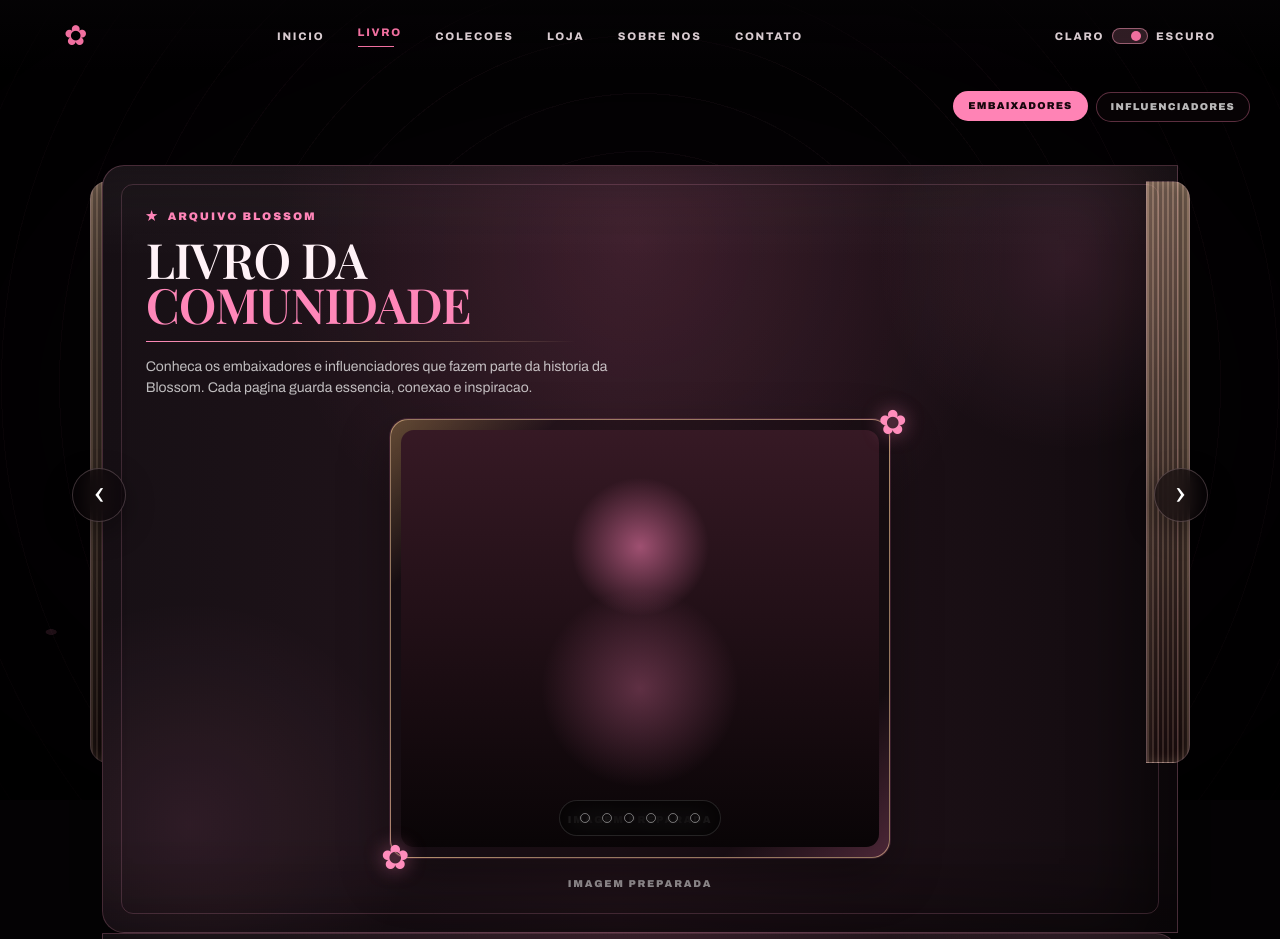
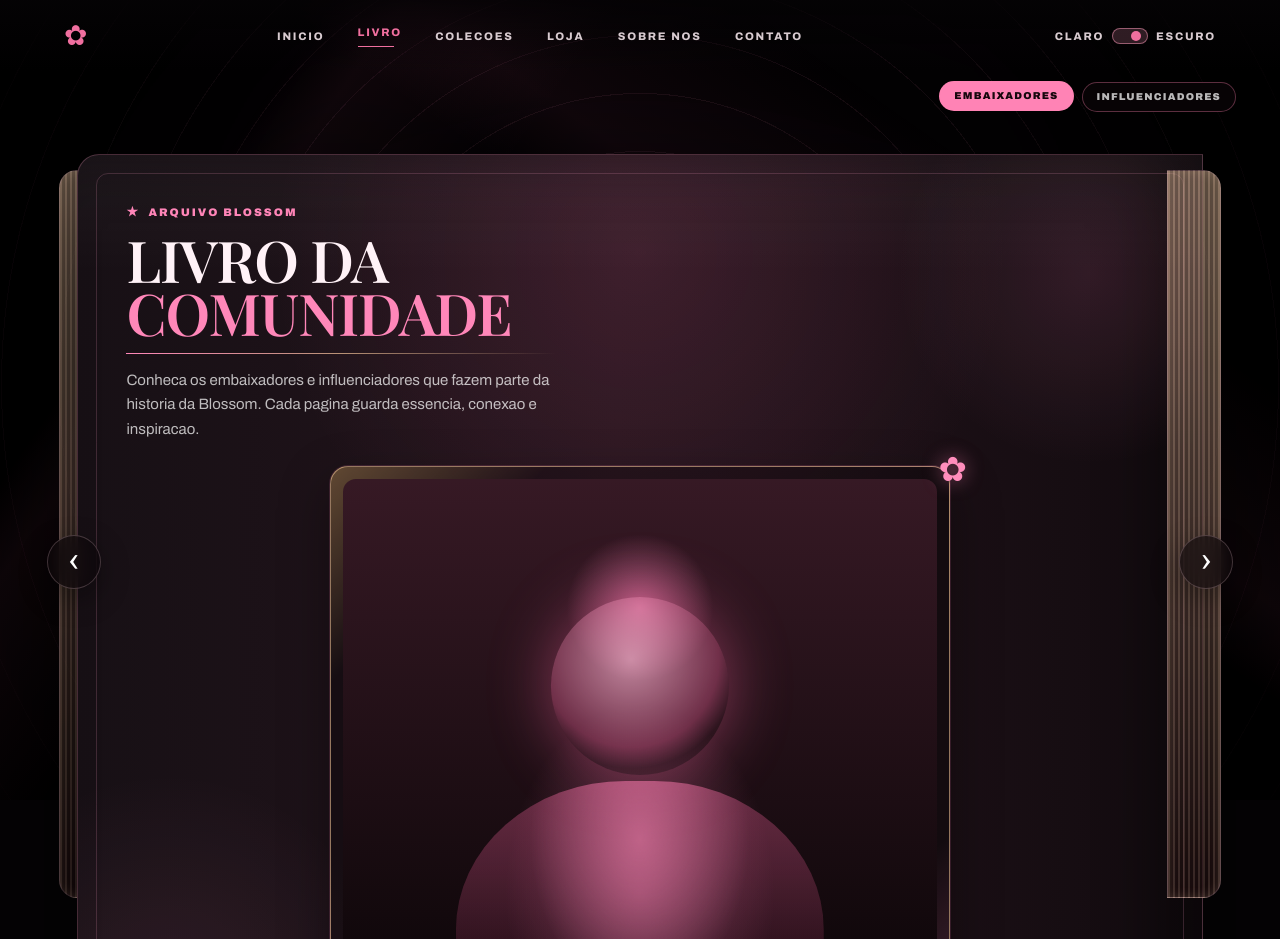
Before and after one commit to MaouMori/blossom-store, a website: page livro.html in a window 1280 px wide. Shown: the top 939 px of the page. Drawn offline with nearby package versions, Linux system fonts and the light colour scheme; no server answers; a script that the page names is missing.

Commit message:
Enlarge community book visual presence

```diff
--- a/livro.html
+++ b/livro.html
@@ -20,9 +20,10 @@
       min-height: 100vh;
       min-height: 100dvh;
       background:
-        radial-gradient(circle at 50% 42%, rgba(255, 105, 164, 0.16), transparent 26rem),
-        radial-gradient(circle at 12% 58%, rgba(255, 105, 164, 0.11), transparent 20rem),
-        radial-gradient(circle at 86% 62%, rgba(255, 105, 164, 0.13), transparent 18rem),
+        radial-gradient(circle at 50% 46%, rgba(255, 105, 164, 0.28), transparent 34rem),
+        radial-gradient(circle at 12% 58%, rgba(255, 105, 164, 0.18), transparent 26rem),
+        radial-gradient(circle at 86% 62%, rgba(255, 105, 164, 0.2), transparent 24rem),
+        radial-gradient(circle at 50% 96%, rgba(255, 132, 182, 0.18), transparent 34rem),
         linear-gradient(180deg, #060305, #10060b 48%, #040203);
       color: #fff;
       font-family: "Archivo", sans-serif;
@@ -40,19 +41,25 @@
 
     .book-page-body::before {
       background:
-        radial-gradient(ellipse at center, transparent 0 32%, rgba(0, 0, 0, 0.48) 76%, rgba(0, 0, 0, 0.82) 100%),
-        repeating-radial-gradient(circle at 50% 48%, rgba(255, 137, 183, 0.055) 0 1px, transparent 1px 58px);
-      opacity: 0.9;
+        linear-gradient(90deg, rgba(0, 0, 0, 0.55), transparent 24%, transparent 76%, rgba(0, 0, 0, 0.55)),
+        radial-gradient(ellipse at center, transparent 0 28%, rgba(0, 0, 0, 0.34) 70%, rgba(0, 0, 0, 0.78) 100%),
+        repeating-radial-gradient(circle at 50% 48%, rgba(255, 137, 183, 0.09) 0 1px, transparent 1px 58px);
+      opacity: 1;
     }
 
     .book-page-body::after {
       background:
-        radial-gradient(ellipse at 11% 53%, rgba(255, 132, 182, 0.2) 0 4px, transparent 5px),
-        radial-gradient(ellipse at 88% 55%, rgba(255, 132, 182, 0.18) 0 5px, transparent 6px),
-        radial-gradient(ellipse at 83% 83%, rgba(255, 132, 182, 0.22) 0 6px, transparent 7px),
-        radial-gradient(ellipse at 4% 79%, rgba(255, 132, 182, 0.17) 0 5px, transparent 6px);
-      filter: blur(0.2px);
-      opacity: 0.8;
+        radial-gradient(ellipse at 7% 38%, rgba(255, 132, 182, 0.28) 0 8px, transparent 9px),
+        radial-gradient(ellipse at 12% 63%, rgba(255, 132, 182, 0.28) 0 9px, transparent 10px),
+        radial-gradient(ellipse at 90% 45%, rgba(255, 132, 182, 0.24) 0 8px, transparent 9px),
+        radial-gradient(ellipse at 87% 78%, rgba(255, 132, 182, 0.3) 0 10px, transparent 11px),
+        radial-gradient(ellipse at 25% 84%, rgba(255, 132, 182, 0.2) 0 5px, transparent 6px),
+        radial-gradient(ellipse at 42% 22%, rgba(255, 132, 182, 0.18) 0 5px, transparent 6px),
+        radial-gradient(ellipse at 62% 86%, rgba(255, 132, 182, 0.22) 0 7px, transparent 8px),
+        linear-gradient(125deg, transparent 0 18%, rgba(255, 105, 164, 0.055) 22%, transparent 34% 100%),
+        linear-gradient(35deg, transparent 0 58%, rgba(255, 105, 164, 0.055) 64%, transparent 78% 100%);
+      filter: blur(0.15px);
+      opacity: 1;
     }
 
     .editorial-header {
@@ -64,18 +71,18 @@
     .book-main {
       position: relative;
       z-index: 1;
-      width: min(1460px, calc(100% - 32px));
+      width: min(1780px, calc(100% - 32px));
       min-height: 100vh;
       margin: 0 auto;
-      padding: 92px 0 26px;
+      padding: 74px 0 20px;
       display: grid;
       align-items: center;
     }
 
     .book-tabs {
       position: absolute;
-      top: 92px;
-      right: 14px;
+      top: 82px;
+      right: 28px;
       z-index: 8;
       display: flex;
       gap: 8px;
@@ -105,7 +112,7 @@
     .book-stage {
       position: relative;
       width: 100%;
-      min-height: min(70vw, 760px);
+      min-height: min(82vw, 920px);
       display: grid;
       place-items: center;
       overflow: visible;
@@ -114,11 +121,13 @@
     .book-stage::before {
       content: "";
       position: absolute;
-      width: min(1260px, 92vw);
-      height: min(720px, 56vw);
+      width: min(1640px, 94vw);
+      height: min(900px, 60vw);
       border-radius: 48%;
-      background: radial-gradient(ellipse at center, rgba(255, 93, 157, 0.19), transparent 64%);
-      filter: blur(28px);
+      background:
+        radial-gradient(ellipse at center, rgba(255, 93, 157, 0.28), transparent 62%),
+        radial-gradient(ellipse at center, rgba(255, 205, 160, 0.1), transparent 38%);
+      filter: blur(24px);
       transform: translateY(34px);
       pointer-events: none;
     }
@@ -139,9 +148,9 @@
     .page-flip-shell {
       position: relative;
       z-index: 2;
-      width: min(1160px, 84vw);
-      height: min(670px, 48vw);
-      min-height: 590px;
+      width: min(1520px, 88vw);
+      height: min(860px, 56vw);
+      min-height: 760px;
       display: grid;
       place-items: center;
     }
@@ -152,7 +161,7 @@
       position: absolute;
       top: 16px;
       bottom: 16px;
-      width: 42px;
+      width: 52px;
       border: 1px solid rgba(255, 204, 222, 0.22);
       background:
         repeating-linear-gradient(90deg, rgba(255, 220, 190, 0.12) 0 2px, rgba(0, 0, 0, 0.18) 2px 5px),
@@ -162,12 +171,12 @@
     }
 
     .page-flip-shell::before {
-      left: -12px;
+      left: -18px;
       border-radius: 18px 0 0 18px;
     }
 
     .page-flip-shell::after {
-      right: -12px;
+      right: -18px;
       border-radius: 0 18px 18px 0;
     }
 
@@ -226,13 +235,13 @@
       position: relative;
       z-index: 3;
       min-height: 100%;
-      padding: clamp(28px, 3.3vw, 48px);
+      padding: clamp(34px, 3.8vw, 62px);
     }
 
     .book-left-page {
       display: grid;
       grid-template-rows: auto 1fr auto;
-      gap: clamp(14px, 1.6vw, 22px);
+      gap: clamp(18px, 1.9vw, 30px);
     }
 
     .book-kicker {
@@ -260,7 +269,7 @@
       margin: 12px 0 8px;
       color: #fff2f7;
       font-family: "Playfair Display", serif;
-      font-size: clamp(38px, 3.8vw, 58px);
+      font-size: clamp(44px, 4.5vw, 74px);
       font-weight: 600;
       line-height: 0.92;
       letter-spacing: -0.02em;
@@ -283,18 +292,18 @@
       max-width: 470px;
       margin: 0;
       color: rgba(255, 255, 255, 0.72);
-      line-height: 1.55;
-      font-size: 14px;
+      line-height: 1.65;
+      font-size: 15px;
     }
 
     .profile-photo-frame {
       position: relative;
       align-self: end;
-      width: min(100%, 500px);
+      width: min(100%, 620px);
       margin: 0 auto;
-      aspect-ratio: 1.14;
+      aspect-ratio: 1.06;
       border-radius: 18px;
-      padding: 10px;
+      padding: 12px;
       border: 1px solid rgba(255, 207, 158, 0.55);
       background:
         linear-gradient(135deg, rgba(255, 198, 120, 0.32), transparent 18%, transparent 82%, rgba(255, 128, 181, 0.24)),
@@ -329,10 +338,40 @@
       overflow: hidden;
       border-radius: 13px;
       background:
-        radial-gradient(circle at 50% 28%, rgba(255, 130, 183, 0.55), transparent 18%),
-        radial-gradient(circle at 50% 62%, rgba(255, 130, 183, 0.3), transparent 28%),
+        radial-gradient(circle at 50% 23%, rgba(255, 130, 183, 0.6), transparent 14%),
+        radial-gradient(ellipse at 50% 74%, rgba(255, 130, 183, 0.36), transparent 32%),
         linear-gradient(180deg, rgba(255, 116, 170, 0.18), rgba(0, 0, 0, 0.1)),
         #0a0507;
+    }
+
+    .profile-photo:not(:has(img))::before {
+      content: "";
+      position: absolute;
+      left: 50%;
+      top: 21%;
+      width: 30%;
+      aspect-ratio: 1;
+      border-radius: 50%;
+      transform: translateX(-50%);
+      background:
+        radial-gradient(circle at 45% 35%, rgba(255, 181, 210, 0.72), rgba(255, 105, 164, 0.34) 58%, rgba(255, 105, 164, 0.05) 72%);
+      filter: blur(0.5px);
+      box-shadow: 0 0 62px rgba(255, 105, 164, 0.44);
+    }
+
+    .profile-photo:not(:has(img))::after {
+      content: "";
+      position: absolute;
+      left: 50%;
+      bottom: -12%;
+      width: 62%;
+      height: 58%;
+      border-radius: 46% 46% 14% 14%;
+      transform: translateX(-50%);
+      background:
+        radial-gradient(ellipse at 50% 18%, rgba(255, 140, 186, 0.5), transparent 42%),
+        linear-gradient(180deg, rgba(255, 105, 164, 0.34), rgba(65, 18, 37, 0.24) 72%, transparent);
+      filter: blur(0.5px);
     }
 
     .profile-photo img {
@@ -384,7 +423,7 @@
       margin: 0;
       color: #e9dde0;
       font-family: "Playfair Display", serif;
-      font-size: clamp(46px, 4.35vw, 72px);
+      font-size: clamp(58px, 5vw, 94px);
       font-weight: 500;
       line-height: 0.92;
       text-transform: uppercase;
@@ -407,7 +446,7 @@
       margin: 0;
       max-width: 610px;
       color: rgba(255, 255, 255, 0.85);
-      font: 500 clamp(17px, 1.42vw, 21px)/1.3 "Playfair Display", serif;
+      font: 500 clamp(19px, 1.6vw, 26px)/1.38 "Playfair Display", serif;
     }
 
     .profile-grid {
@@ -530,12 +569,12 @@
     }
 
     .book-arrow.prev {
-      left: calc(50% - min(590px, 42vw) - 30px);
+      left: calc(50% - min(760px, 44vw) - 30px);
       transform: translateY(-50%);
     }
 
     .book-arrow.next {
-      right: calc(50% - min(590px, 42vw) - 30px);
+      right: calc(50% - min(760px, 44vw) - 30px);
       transform: translateY(-50%);
     }
 
@@ -573,11 +612,11 @@
     @media (max-width: 980px) {
       .book-main { padding-top: 96px; }
       .book-tabs { position: relative; inset: auto; justify-content: center; margin-bottom: 14px; }
-      .book-stage { min-height: 760px; }
-      .page-flip-shell { width: min(100%, 760px); height: 690px; min-height: 690px; }
+      .book-stage { min-height: 820px; }
+      .page-flip-shell { width: min(100%, 860px); height: 760px; min-height: 760px; }
       .book-left-page,
       .book-right-page { padding: 28px; }
-      .profile-photo-frame { width: min(100%, 430px); }
+      .profile-photo-frame { width: min(100%, 560px); }
       .book-arrow.prev { left: 12px; }
       .book-arrow.next { right: 12px; }
     }
@@ -830,13 +869,13 @@
       buildPages();
       if (!window.St?.PageFlip) return;
       state.pageFlip = new St.PageFlip(flipTarget, {
-        width: 590,
-        height: 670,
+        width: 760,
+        height: 860,
         size: "stretch",
         minWidth: 320,
-        maxWidth: 590,
+        maxWidth: 760,
         minHeight: 520,
-        maxHeight: 670,
+        maxHeight: 860,
         showCover: false,
         useMouseEvents: true,
         mobileScrollSupport: false,
```
